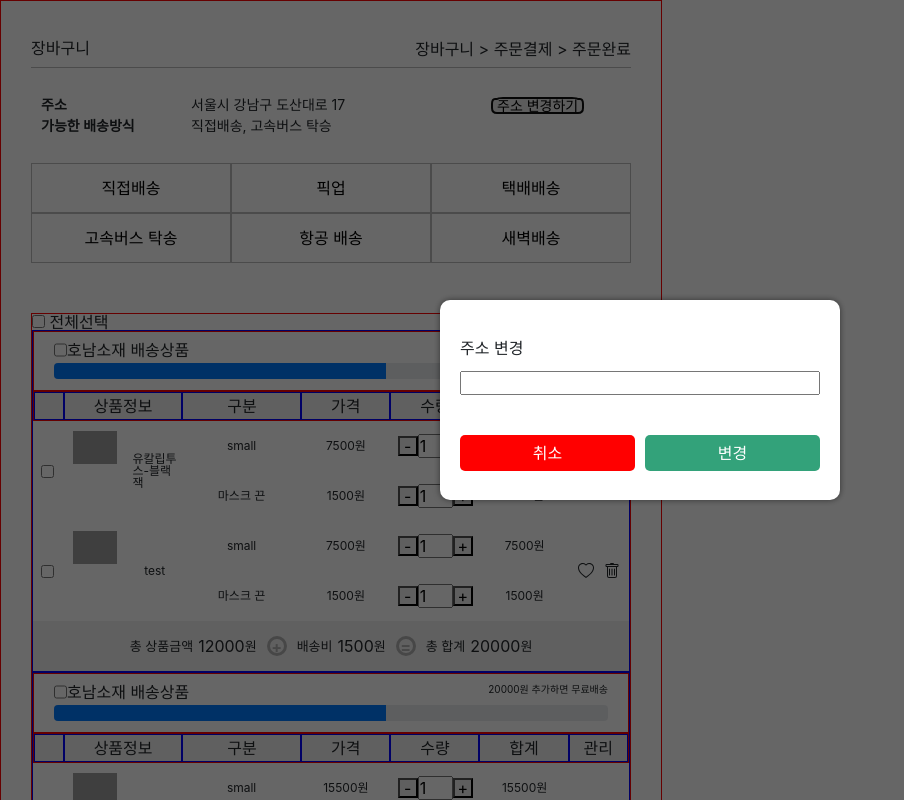
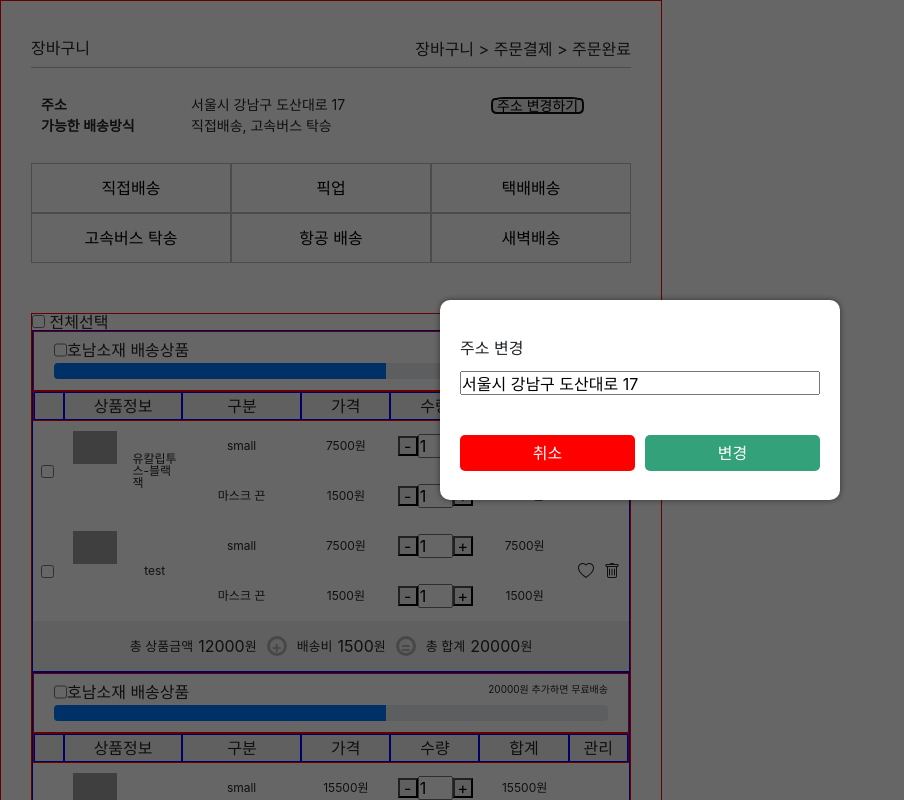
Before and after one commit to kjb9301/counter-test, a React (Create React App) app: page /basket in a window 1280 px wide. Both pictures are taken after a click on the button "주소 변경하기". Shown: the whole page, without its empty margins (0-904 px from the left). Built offline with nearby package versions, Linux system fonts and the light colour scheme; grey boxes are pictures that could not be loaded.

Commit message:
feat: Add modify function for address

```diff
--- a/src/components/modal/UserAddrModal.tsx
+++ b/src/components/modal/UserAddrModal.tsx
@@ -1,14 +1,30 @@
 import React from 'react';
 import styled from 'styled-components';
 
-function UserAddrModal() {
+type UserAddrModalProps = {
+  inputValue: string;
+  handleChangeAddr: (e: React.ChangeEvent<HTMLInputElement>) => void;
+  modifyAddress: () => void;
+  closeModal: () => void;
+};
+
+function UserAddrModal({
+  inputValue,
+  handleChangeAddr,
+  modifyAddress,
+  closeModal,
+}: UserAddrModalProps) {
   return (
     <Wrapper>
       <Text>주소 변경</Text>
-      <Input type='text' />
+      <Input type='text' value={inputValue} onChange={handleChangeAddr} />
       <Buttons>
-        <Button bgColor='red'>취소</Button>
-        <Button bgColor='#33A27A  '>변경</Button>
+        <Button bgColor='red' onClick={closeModal}>
+          취소
+        </Button>
+        <Button bgColor='#33A27A' onClick={modifyAddress}>
+          변경
+        </Button>
       </Buttons>
     </Wrapper>
   );
--- a/src/pages/basket/components/UserInfo.tsx
+++ b/src/pages/basket/components/UserInfo.tsx
@@ -3,30 +3,52 @@ import styled from 'styled-components';
 
 import Modal from '../../../components/Modal';
 import UserAddrModal from '../../../components/modal/UserAddrModal';
-import Portal from '../../../components/Portal';
 
 function UserInfo() {
   const [modalVisible, setModalVisible] = useState(false);
+  const [address, setAddress] = useState('서울시 강남구 도산대로 17');
+  const [inputValue, setInputValue] = useState(address);
 
   const modifyAddress = () => {
+    setAddress(inputValue);
+    closeModal();
+  };
+
+  const handleChangeAddr = (e: React.ChangeEvent<HTMLInputElement>) => {
+    const { value } = e.target;
+    setInputValue(value);
+  };
+
+  const openModal = () => {
+    setModalVisible(!modalVisible);
+  };
+
+  const closeModal = () => {
     setModalVisible(!modalVisible);
   };
 
   return (
+    <>
       <Wrapper>
         <Line>
           <Title>주소</Title>
-        <Text>{`서울시 강남구 도산대로 17`}</Text>
-        <Button onClick={modifyAddress}>주소 변경하기</Button>
-        <Modal visible={modalVisible}>
-          <UserAddrModal />
-        </Modal>
+          <Text>{address}</Text>
+          <Button onClick={openModal}>주소 변경하기</Button>
         </Line>
         <Line>
           <Title>가능한 배송방식</Title>
           <Text>{`직접배송, 고속버스 탁승`}</Text>
         </Line>
       </Wrapper>
+      <Modal visible={modalVisible}>
+        <UserAddrModal
+          inputValue={inputValue}
+          handleChangeAddr={handleChangeAddr}
+          modifyAddress={modifyAddress}
+          closeModal={closeModal}
+        />
+      </Modal>
+    </>
   );
 }
 
@@ -60,4 +82,4 @@ const Button = styled.button`
   padding: 0 5px;
 `;
 
-export default UserInfo;
+export default React.memo(UserInfo);
```
Lines whose indentation alone changed are shown as unchanged.
